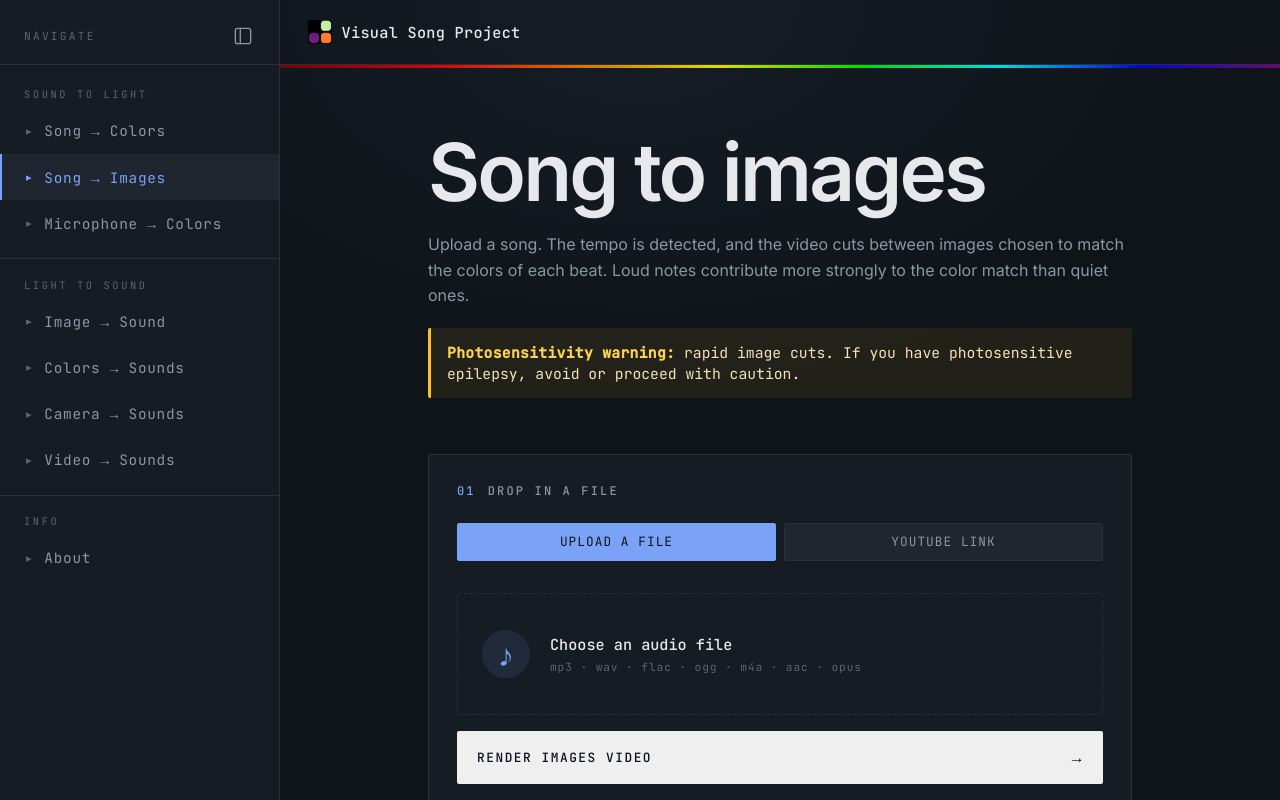
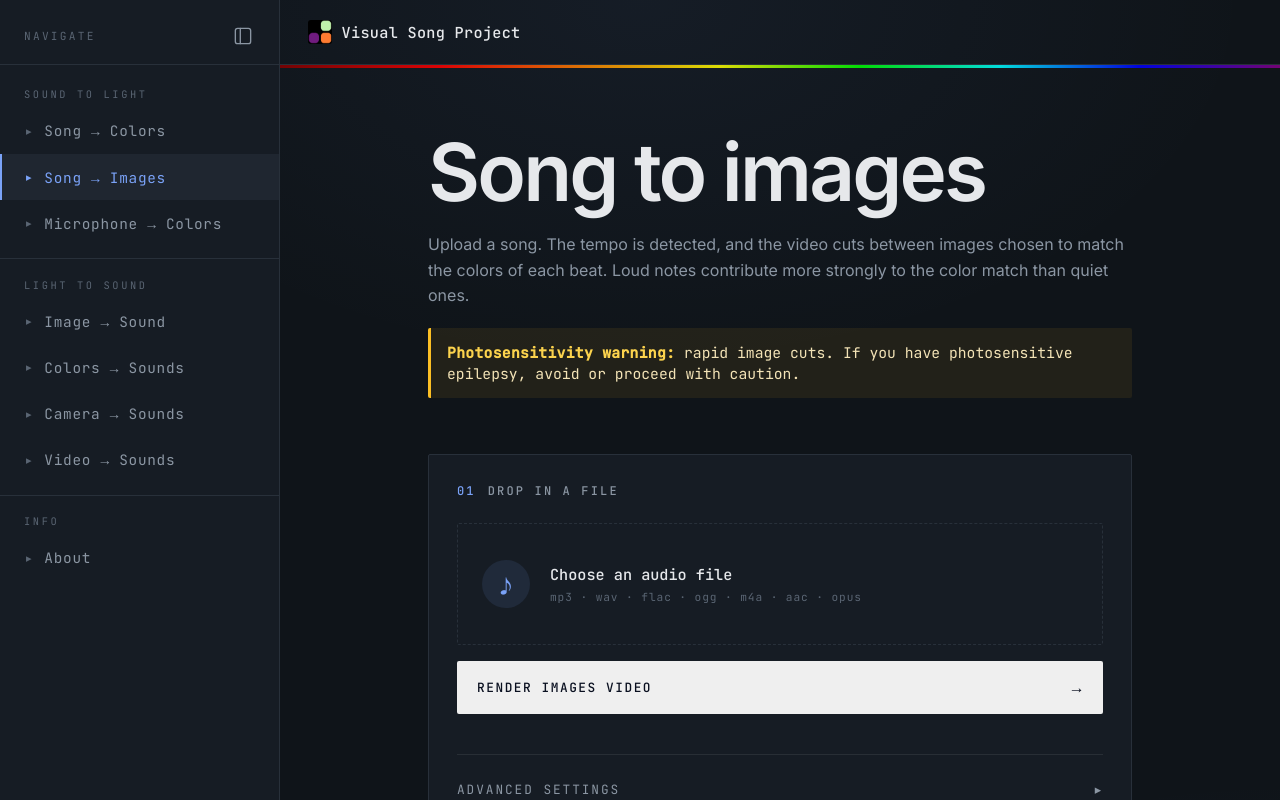
Before and after one commit to AdamSeers/Visual_Song_Project, a React (Vite) app in the folder visual-song-react/: page /images in a window 1280 px wide. Shown: the top 800 px of the page. Built offline with nearby package versions, Linux system fonts and the light colour scheme.

Commit message:
FIX retiré option youtube

```diff
--- a/visual-song-react/src/pages/Home.tsx
+++ b/visual-song-react/src/pages/Home.tsx
@@ -137,7 +137,7 @@ export default function Home() {
                 <h2 className="panel-title"><span className="num">01</span> drop in a file</h2>
 
                 <form id="upload-form" className="form" ref={formRef} onSubmit={handleSubmit}>
-                    <div className="input-mode-toggle">
+                    {/*<div className="input-mode-toggle">
                         <button type="button"
                             className={'mode-btn' + (inputMode === 'file' ? ' active' : '')}
                             onClick={() => setInputMode('file')}>
@@ -148,7 +148,7 @@ export default function Home() {
                             onClick={() => setInputMode('youtube')}>
                             YouTube link
                         </button>
-                    </div>
+                    </div>*/}
 
                     {inputMode === 'file' ? (
                         <label
--- a/visual-song-react/src/pages/Images.tsx
+++ b/visual-song-react/src/pages/Images.tsx
@@ -132,7 +132,7 @@ export default function Images() {
                 <h2 className="panel-title"><span className="num">01</span> drop in a file</h2>
 
                 <form id="upload-form" className="form" ref={formRef} onSubmit={handleSubmit}>
-                    <div className="input-mode-toggle">
+                    {/*<div className="input-mode-toggle">
                         <button type="button"
                             className={'mode-btn' + (inputMode === 'file' ? ' active' : '')}
                             onClick={() => setInputMode('file')}>
@@ -143,7 +143,7 @@ export default function Images() {
                             onClick={() => setInputMode('youtube')}>
                             YouTube link
                         </button>
-                    </div>
+                    </div>*/}
 
                     {inputMode === 'file' ? (
                         <label
```
